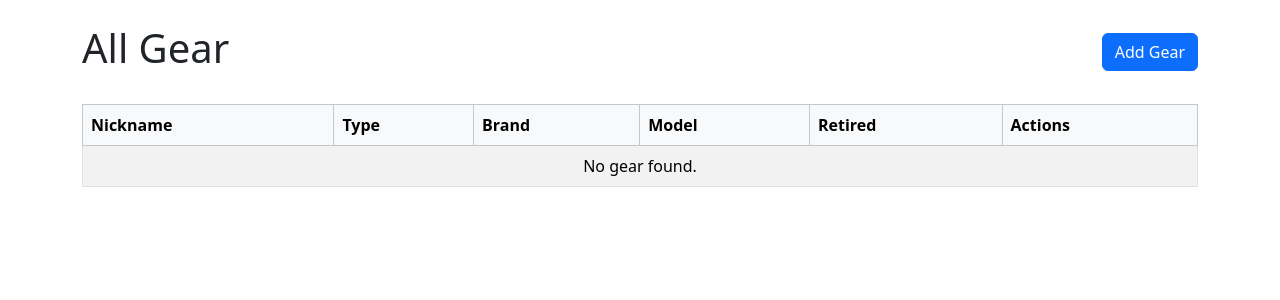
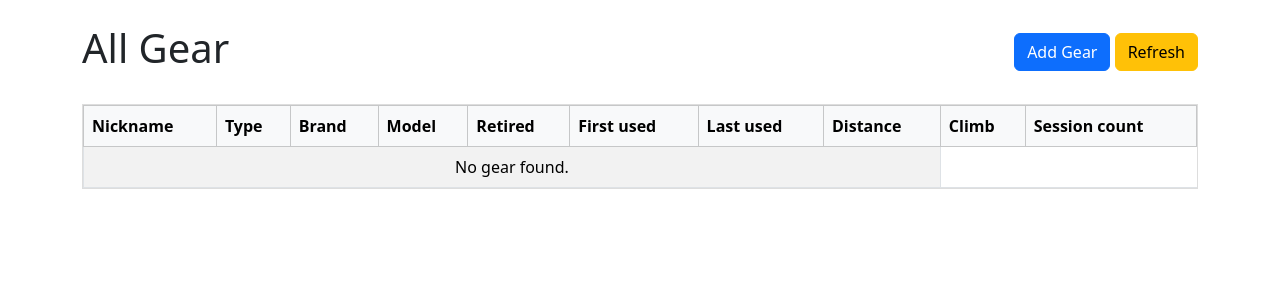
Before and after one commit to carnferg01/fitness-log, a Django app: page /gear/ in a window 1280 px wide. Shown: the top 300 px of the page. Run offline with Django 5.2, Linux system fonts and the light colour scheme; data that the repository does not hold is empty.

Commit message:
Added small button improvements to gear. Facilitaed the refresh of calculated data (logic still to be implemented).

```diff
--- a/fitnesslog_app/models.py
+++ b/fitnesslog_app/models.py
@@ -14,7 +14,7 @@ class Gear(models.Model):
 
 class GearCalculated(models.Model):
     id = models.AutoField(primary_key=True)
-    gear = models.ForeignKey(Gear, on_delete=models.CASCADE)
+    gear = models.OneToOneField(Gear, on_delete=models.CASCADE, related_name='calculated')
     first_used = models.DateTimeField(null=True, blank=True)
     last_used = models.DateTimeField(null=True, blank=True)
     distance = models.FloatField(default=0.0)  # km
--- a/fitnesslog_app/templates/gear_list.html
+++ b/fitnesslog_app/templates/gear_list.html
@@ -5,10 +5,17 @@
 {% block content %}
 <div class="d-flex justify-content-between align-items-center mb-4">
     <h1>All Gear</h1>
+    <div>
         <a href="{% url 'gear_add' %}" class="btn btn-primary">Add Gear</a>
+        <form method="post" action="{% url 'gear_refresh' %}" style="display:inline;">
+                {% csrf_token %}
+                <button type="submit" class="btn btn-warning">Refresh</button>
+            </form>
+    </div>
 </div>
 
-<table class="table table-striped table-bordered">
+<div style="overflow-x: auto; max-width: 100%; border: 1px solid #ddd;">
+    <table class="table table-striped table-bordered mb-0">
         <thead class="table-light">
             <tr>
                 <th>Nickname</th>
@@ -16,7 +23,11 @@
                 <th>Brand</th>
                 <th>Model</th>
                 <th>Retired</th>
-            <th>Actions</th>
+                <th>First used</th>
+                <th>Last used</th>
+                <th>Distance</th>
+                <th>Climb</th>
+                <th>Session count</th>
             </tr>
         </thead>
         <tbody>
@@ -34,14 +45,30 @@
                     {% endif %}
                 </td>
                 <td>
+                    {{ gear_item.calculated.first_used }}
+                </td>
+                <td>
+                    {{ gear_item.calculated.last_used }}
+                </td>
+                <td>
+                    {{ gear_item.calculated.distance }}
+                </td>
+                <td>
+                    {{ gear_item.calculated.climb }}
+                </td>
+                <td>
+                    {{ gear_item.calculated.session_count }}
+                </td>
+                <td>
                     <a href="{% url 'gear_edit' gear_item.pk %}" class="btn btn-sm btn-outline-secondary">Edit</a>
                 </td>
             </tr>
         {% empty %}
             <tr>
-            <td colspan="6" class="text-center">No gear found.</td>
+                <td colspan="8" class="text-center">No gear found.</td>
             </tr>
         {% endfor %}
         </tbody>
     </table>
+</div>
 {% endblock %}
--- a/fitnesslog_app/urls.py
+++ b/fitnesslog_app/urls.py
@@ -9,4 +9,5 @@ urlpatterns = [
     path('gear/add/', views.gear_add, name='gear_add'),
     path('gear/<int:pk>/edit/', views.gear_edit, name='gear_edit'),
     path('gear/<int:pk>/delete/', views.gear_delete, name='gear_delete'),
+    path('gear/refresh/', views.gear_refresh, name='gear_refresh'),
 ]
--- a/fitnesslog_app/views.py
+++ b/fitnesslog_app/views.py
@@ -7,7 +7,7 @@ def home(request):
     return render(request, 'home.html')
 
 def gear_list(request):
-    gear = Gear.objects.all()
+    gear = Gear.objects.all().select_related('calculated')
     return render(request, 'gear_list.html', {'gear': gear})
 
 def gear_add(request):
@@ -37,3 +37,10 @@ def gear_delete(request, pk):
         gear_item.delete()
         return redirect('gear_list')  # change as needed
     return render(request, 'confirm_delete.html', {'gear_item': gear_item})
+
+def gear_refresh(request):
+    # TODO: Add your server-side actions here (e.g., recalculate stats)
+    # For now, just a placeholder
+
+    # After action, redirect back to gear list
+    return redirect('gear_list')
```
Also changed, not shown: fitnesslog_app/templates/gear_edit.html (+8 -5 lines). Lines whose indentation alone changed are shown as unchanged.
